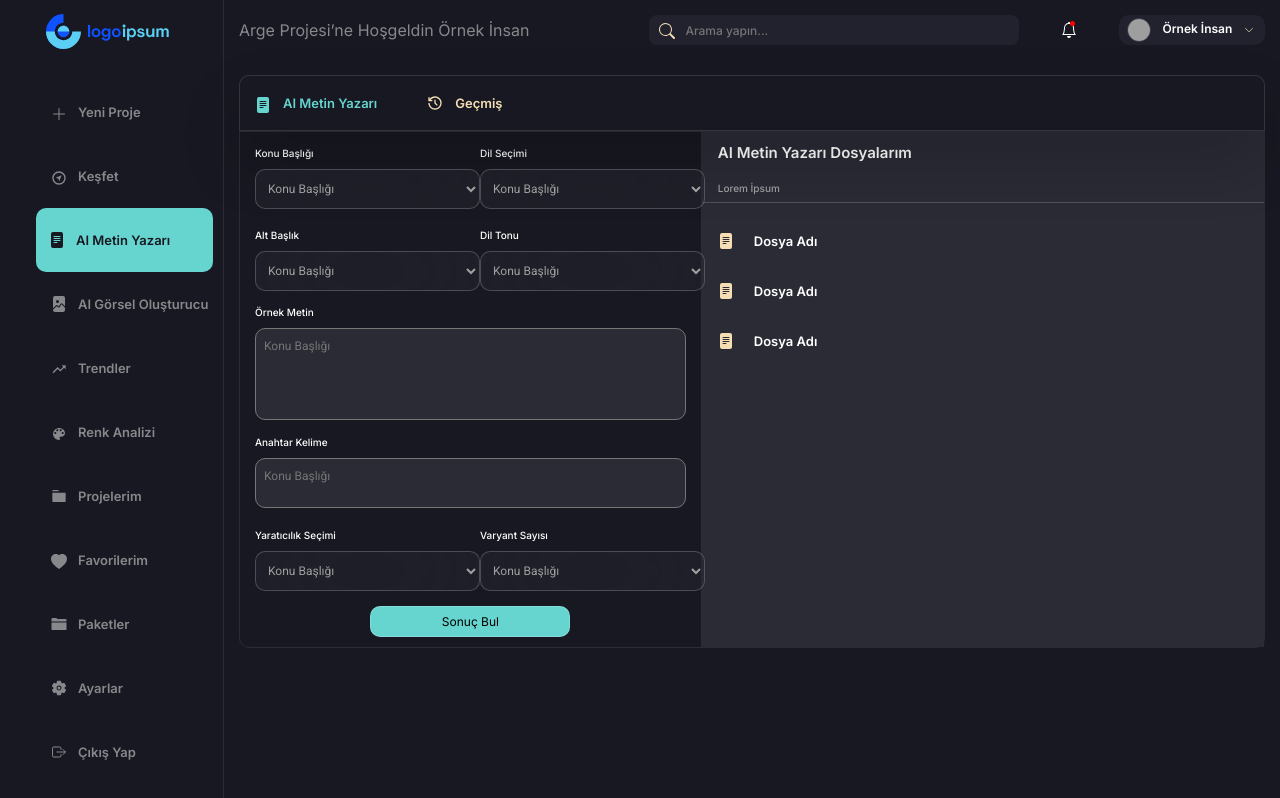
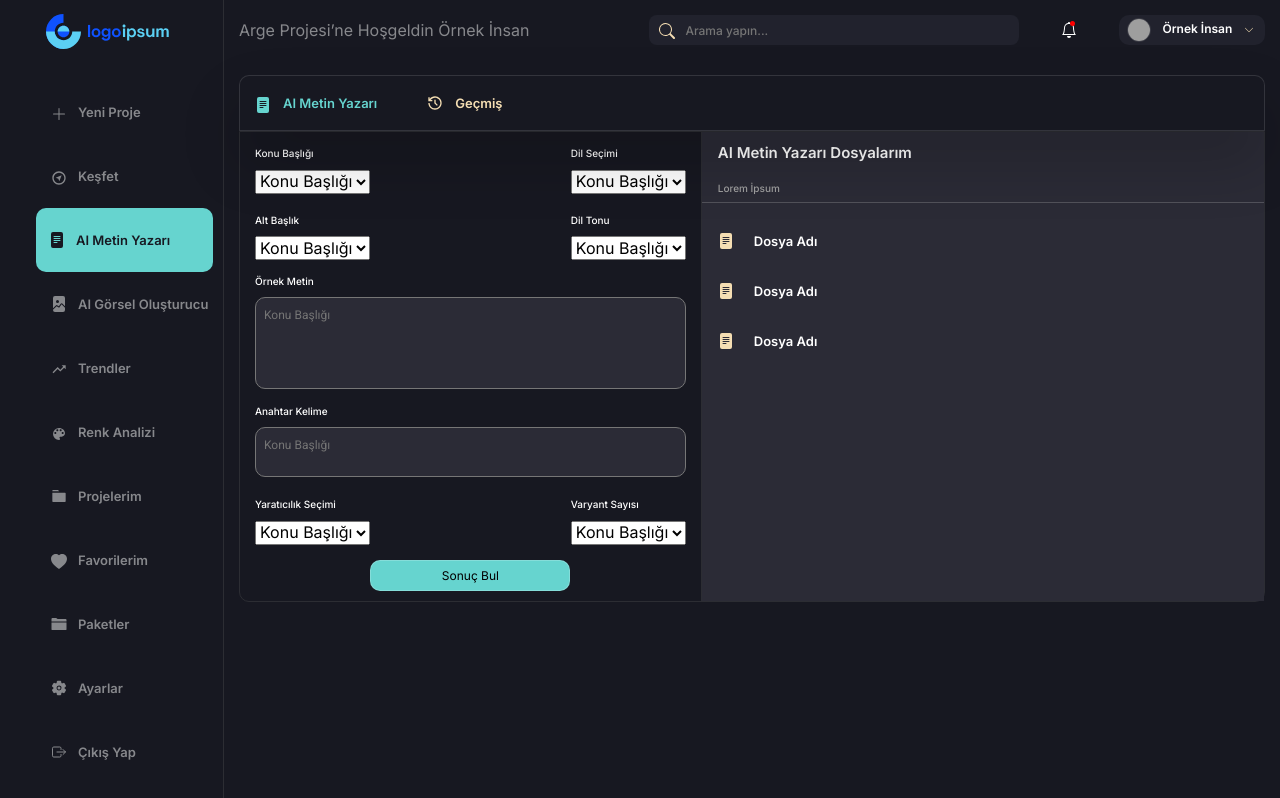
Before and after one commit to ersenozturk/pux, a React (Create React App) app: page / in a window 1280 px wide. Built offline with nearby package versions, Linux system fonts and the light colour scheme; grey boxes are pictures that could not be loaded.

Commit message:
styles updated

```diff
--- a/src/components/dropdowns/Dropdowns.module.css
+++ b/src/components/dropdowns/Dropdowns.module.css
@@ -15,33 +15,26 @@ label {
   margin: 10px 0;
 }
 
-select {
+.dropToggle {
+  background-color: #2b2b36;
+  border-radius: 10px;
   display: flex;
+  align-items: center;
   padding: 10px 8px;
-
-  width: 225px;
-  height: 40px;
-
-  background: rgba(43, 43, 54, 0.4);
-  border: 0.5px solid rgba(255, 255, 255, 0.2);
-  backdrop-filter: blur(50px);
-  border-radius: 10px;
-  flex: none;
-  order: 1;
-  flex-grow: 0;
+  gap: 120px;
+  height: 36px;
   color: #a0a0a0;
-
   font-family: "Roboto";
   font-style: normal;
   font-weight: 400;
   font-size: 12px;
   line-height: 14px;
+  border: none;
 }
 
-.optionClass {
-
-
-  /* font-family: "Roboto", sans-serif;
+.option {
+  color: red;
+  font-family: "Roboto";
   font-style: normal;
   font-weight: 400;
   font-size: 12px;
@@ -49,6 +42,5 @@ select {
   color: #a0a0a0;
   flex: none;
   order: 0;
-  flex-grow: 0; */
-  border-radius: 15px;
-  background-color: red;}
+  flex-grow: 0;
+}
```
